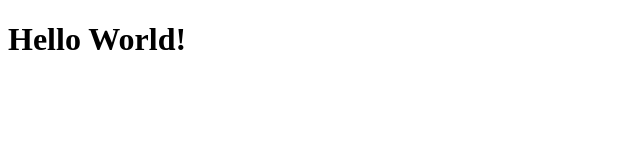
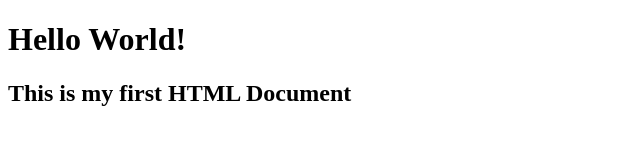
Before and after one commit to kayladuffy/contoso-news, a plain HTML site: page index.html in a window 1280 px wide. Shown: the whole page, without its empty margins (0-640 px from the left). Drawn offline with Linux system fonts and the light colour scheme.

Commit message:
Added some verbiage to the page

```diff
--- a/index.html
+++ b/index.html
@@ -6,5 +6,6 @@
     </head>
     <body>
         <h1>Hello World!</h1>
+        <h2>This is my first HTML Document</h2>
     </body>
     </html>
```
Also changed, not shown: styles.css (added).
